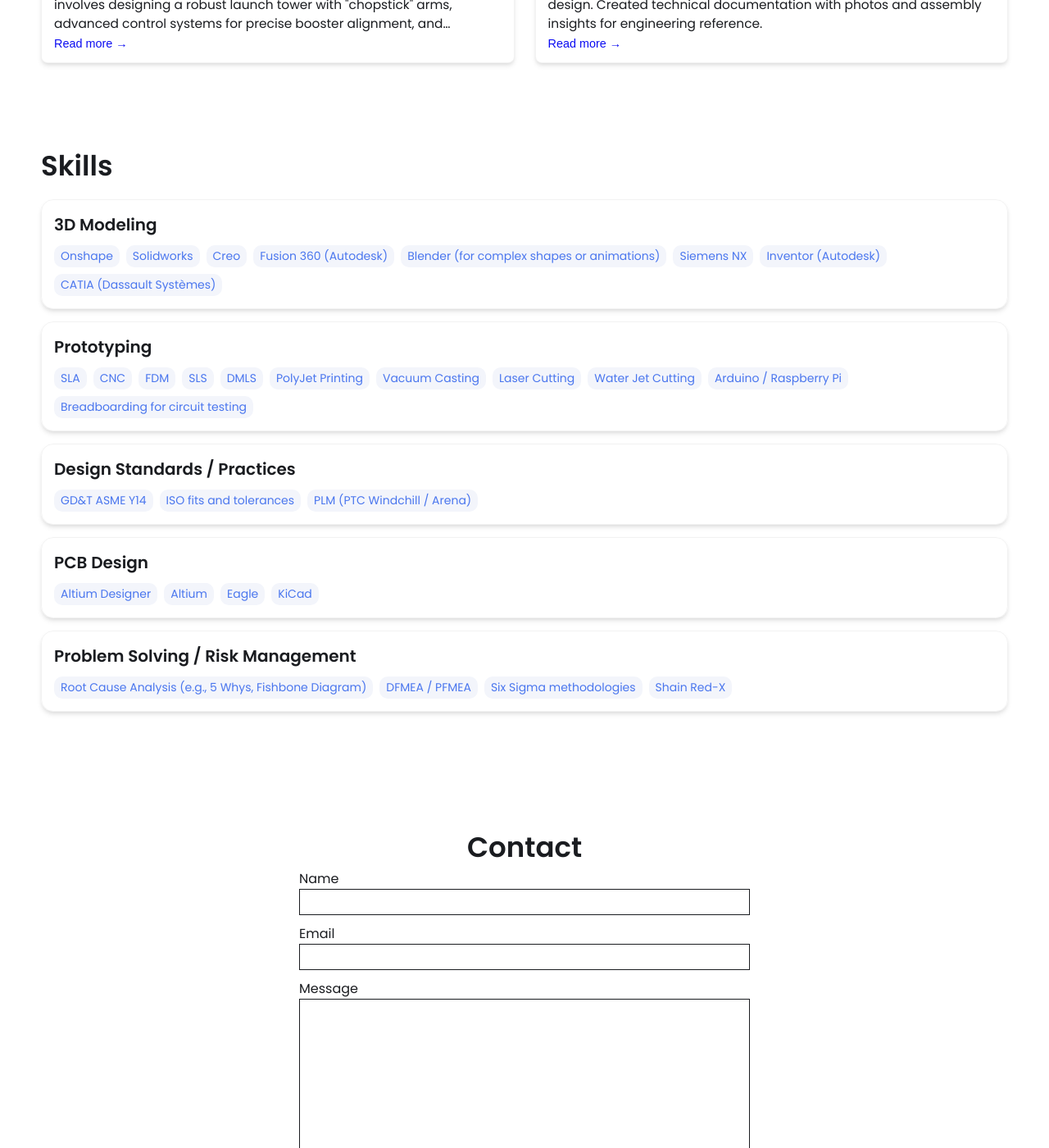
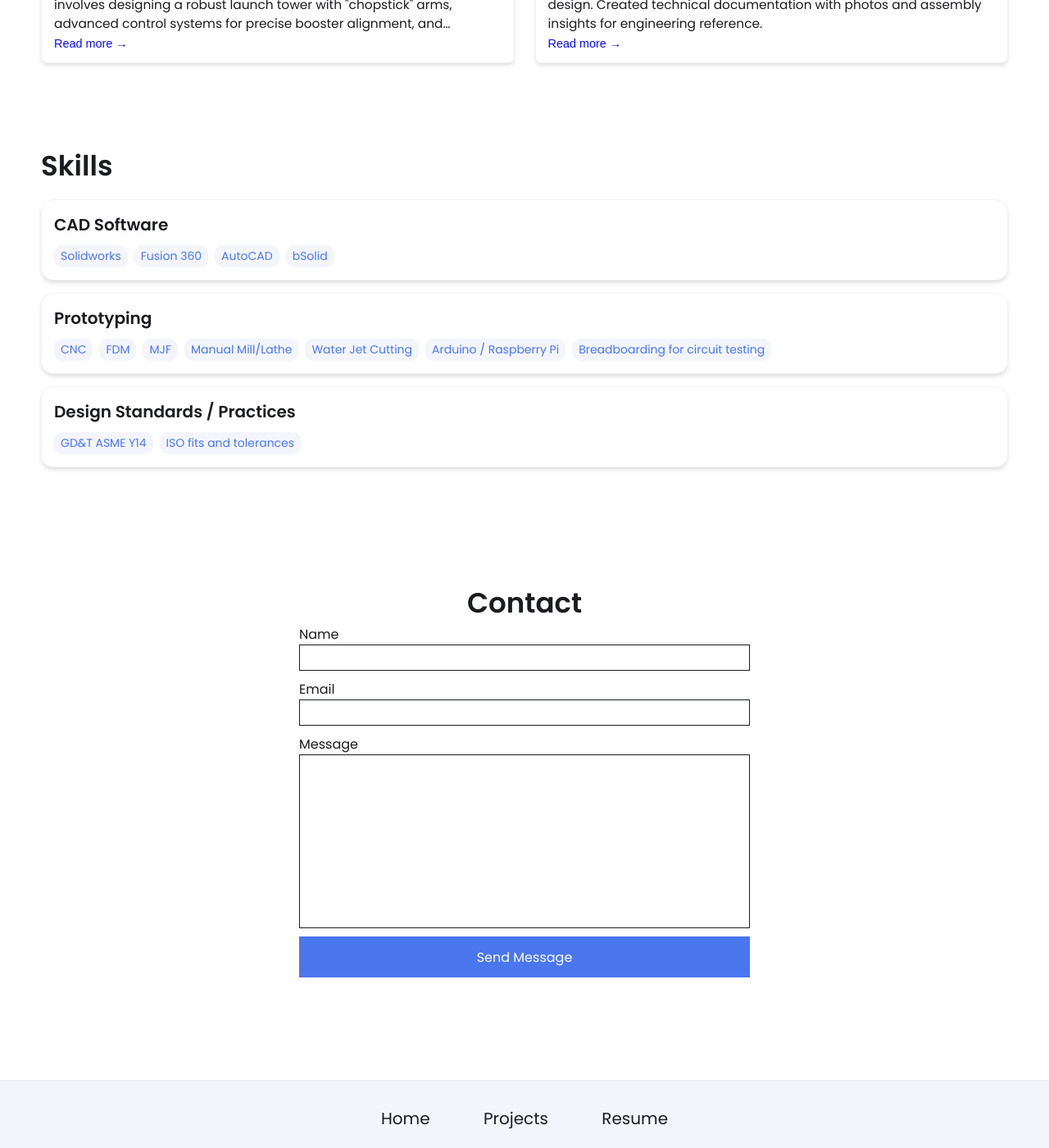
Before and after one commit to jddavitt/jddavitt.github.io, a Jekyll site: the page built from index.html, in a window 1280 px wide and 1400 px high, scrolled down 1449 px. Shown: the whole window at 82% size. Built offline with Jekyll 4.4.1, drawn with Linux system fonts in a browser that asks for light colours.

Commit message:
Update _config.yml

```diff
--- a/_config.yml
+++ b/_config.yml
@@ -44,26 +44,18 @@
 
 # Skills Section - Add the list of your Skills by categories/tools. The indentation for each level needs to be precise.
 skills:
-  - category: 3D Modeling
+  - category: CAD Software
     tools:
-    - Onshape
     - Solidworks
-    - Creo
-    - Fusion 360 (Autodesk)
-    - Blender (for complex shapes or animations)
-    - Siemens NX
-    - Inventor (Autodesk)
-    - CATIA (Dassault Systèmes)
+    - Fusion 360
+    - AutoCAD
+    - bSolid
   - category: Prototyping
     tools:
-    - SLA
     - CNC
     - FDM
-    - SLS
-    - DMLS
-    - PolyJet Printing
-    - Vacuum Casting
-    - Laser Cutting
+    - MJF
+    - Manual Mill/Lathe
     - Water Jet Cutting
     - Arduino / Raspberry Pi
     - Breadboarding for circuit testing
@@ -71,19 +63,6 @@
     tools:
     - GD&T ASME Y14
     - ISO fits and tolerances
-    - PLM (PTC Windchill / Arena)
-  - category: PCB Design
-    tools:
-    - Altium Designer
-    - Altium
-    - Eagle
-    - KiCad
-  - category: Problem Solving / Risk Management
-    tools:
-    - Root Cause Analysis (e.g., 5 Whys, Fishbone Diagram)
-    - DFMEA / PFMEA
-    - Six Sigma methodologies
-    - Shain Red-X
 
 
 # Contact Form Setup. Setup an account and copy over the key. When someone fills out the form, it will be received in your email.
```
